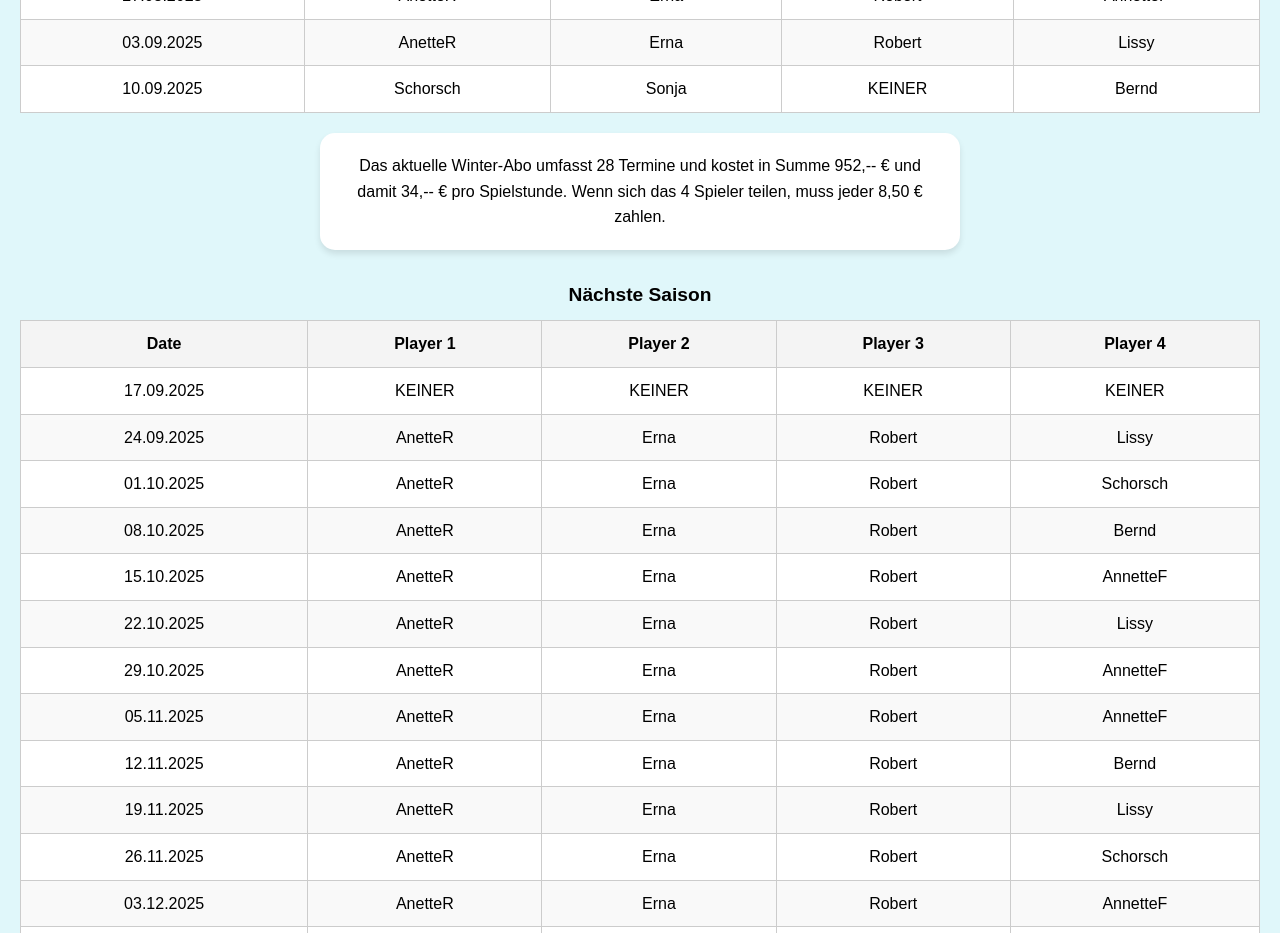
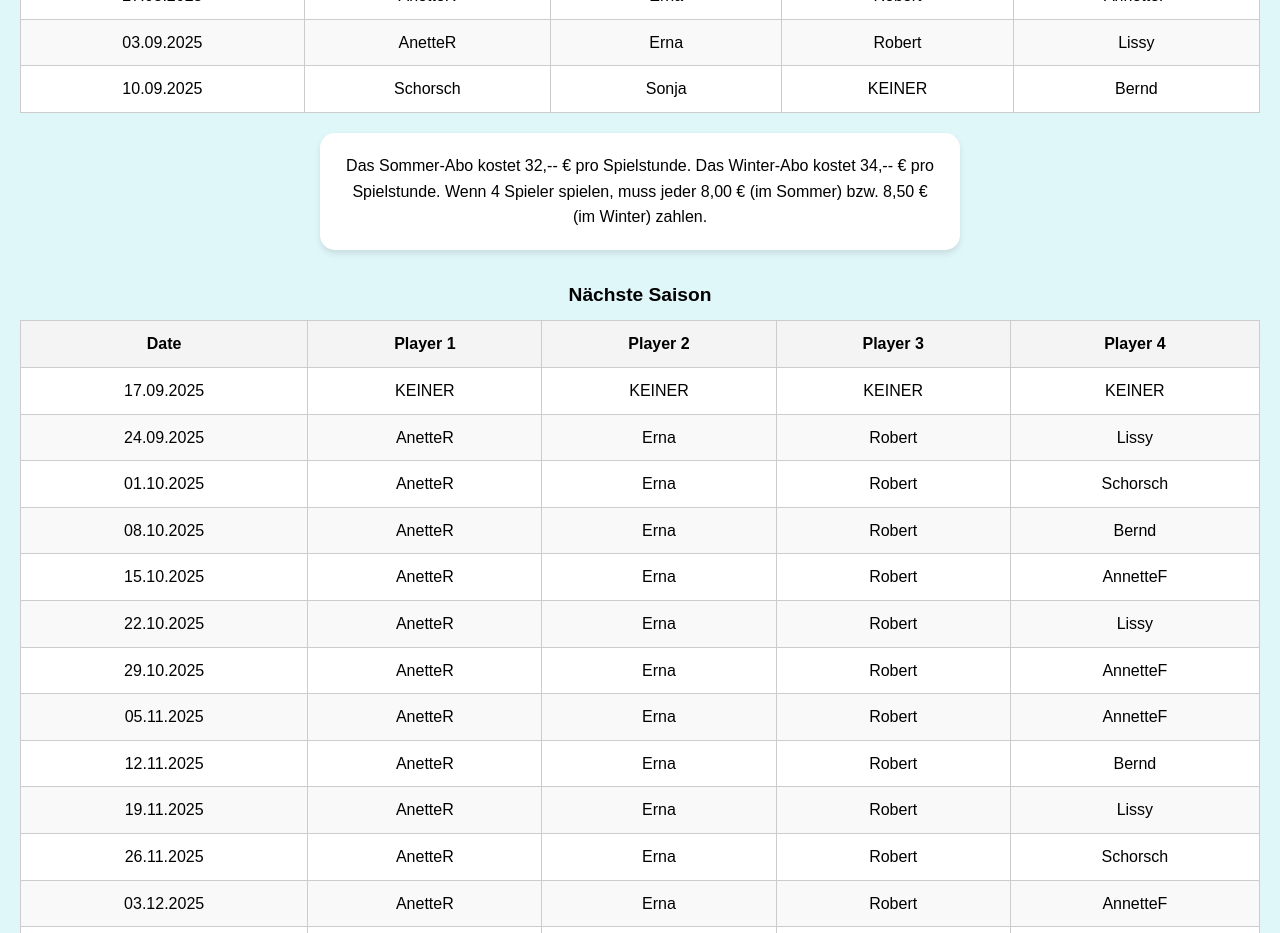
Before and after one commit to RobertWoodapple/BadmintonGroup, a plain HTML site: page index.html in a window 1280 px wide. Shown: the part 1900-2833 px from the top of the page. Drawn offline with Linux system fonts and the light colour scheme.

Commit message:
Update index.html - InfoBox Text geändert

```diff
--- a/index.html
+++ b/index.html
@@ -118,6 +118,15 @@
         </table>
     </div>
 
+            <!-- Static Info Text -->
+    <div class="info-box">
+        Das Sommer-Abo kostet 32,-- € pro Spielstunde.
+        Das Winter-Abo kostet 34,-- € pro Spielstunde.
+
+        Wenn 4 Spieler spielen, muss jeder 8,00 € (im Sommer)
+        bzw. 8,50 € (im Winter) zahlen.
+    </div>
+
 <script>
     const dataUrl = 'https://raw.githubusercontent.com/RobertWoodapple/BadmintonGroup/refs/heads/main/data.json';
 
@@ -187,12 +196,5 @@
             console.error('Error fetching the JSON data:', error);
         });
 </script>
-
-        <!-- Static Info Text -->
-    <div class="info-box">
-        Das aktuelle Winter-Abo umfasst 28 Termine und kostet
-        in Summe 952,-- € und damit 34,-- € pro Spielstunde.
-        Wenn sich das 4 Spieler teilen, muss jeder 8,50 € zahlen.
-    </div>
 </body>
 </html>
```
